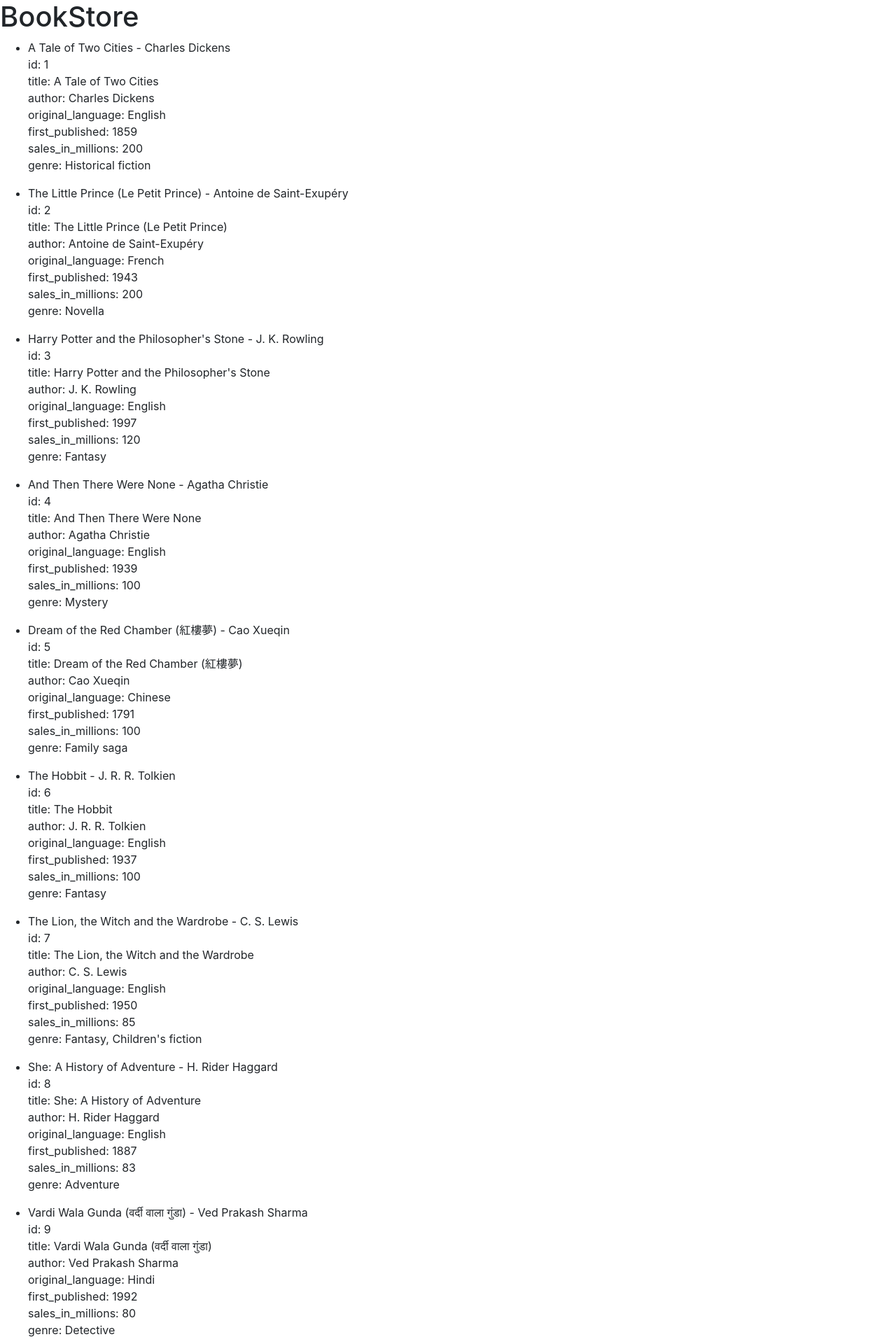
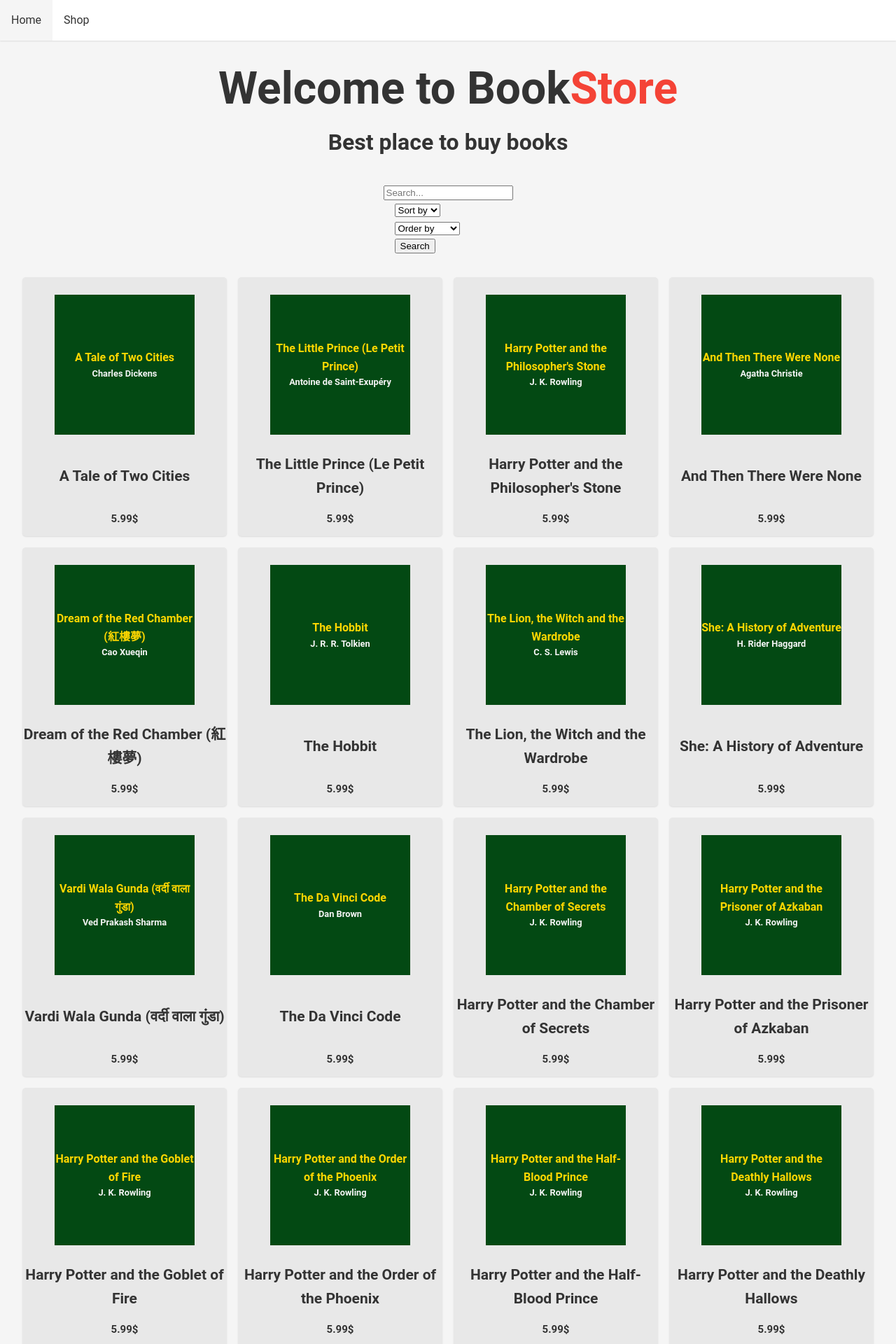
Before and after one commit to kapiw04/bookstore, a Django app: page / in a window 1280 px wide. Shown: the top 1920 px of the page at 70% size. Run offline with Django 4.2, Linux system fonts and the light colour scheme; data comes from the database, SQL or seed files in the repository; some libraries are stand-ins or nearby versions.

Commit message:
index page html and css, database initialization

```diff
--- /dev/null
+++ b/bookstore/books/static/css/styles.css
@@ -0,0 +1,143 @@
+body {
+  font-family: "Roboto", sans-serif;
+  font-size: 1rem;
+  line-height: 1.6;
+  margin: 0;
+  padding: 0;
+  background-color: #f5f5f5;
+  color: #333;
+  margin-top: 60px;
+}
+
+nav {
+  background-color: #fff;
+  box-shadow: 0 1px 2px rgba(0, 0, 0, 0.1);
+  position: fixed;
+  top: 0;
+  left: 0;
+  width: 100%;
+  z-index: 100;
+  display: flex;
+  justify-content: space-between;
+}
+nav ul {
+  display: flex;
+  list-style: none;
+  margin: 0;
+  padding: 0;
+}
+nav ul li {
+  margin: 0;
+  padding: 0;
+}
+nav ul li a {
+  color: #333;
+  display: block;
+  padding: 1rem;
+  text-decoration: none;
+}
+nav ul li a:hover {
+  background-color: #f5f5f5;
+}
+
+.hero {
+  display: flex;
+  flex-direction: column;
+  justify-content: center;
+  align-items: center;
+  color: #333;
+}
+.hero h1 {
+  font-size: 4rem;
+  margin: 1rem 0 0 0;
+  padding: 0;
+}
+.hero .highlight {
+  color: #f44336;
+}
+.hero h2 {
+  font-size: 2rem;
+  margin: 0;
+  padding: 0;
+}
+
+.filters {
+  display: flex;
+  justify-content: center;
+  align-items: center;
+  margin: 2rem;
+  flex-direction: row;
+}
+.filters .filter-item {
+  margin: 0 1rem;
+  padding: 0;
+}
+.filters .filter-item button {
+  background-color: #034913;
+  border: none;
+  border-radius: 5px;
+  color: #f5f5f5;
+  cursor: pointer;
+  font-size: 1rem;
+  padding: 0.5rem 1rem;
+}
+.filters .filter-item button:hover {
+  background-color: #02310d;
+}
+
+.products {
+  display: grid;
+  grid-template-columns: repeat(auto-fit, minmax(250px, 1fr));
+  margin: 2rem;
+  grid-gap: 1rem;
+}
+.products .product-item {
+  background-color: #e8e8e8;
+  border-radius: 5px;
+  box-shadow: 0 1px 2px rgba(0, 0, 0, 0.1);
+  display: grid;
+  grid-template-rows: 250px 70px 50px;
+}
+.products .product-item .container {
+  display: flex;
+  justify-content: center;
+  align-items: center;
+}
+.products .product-item .image {
+  width: 200px;
+  height: 200px;
+  margin: 1rem;
+  background-color: #034913;
+  display: flex;
+  flex-direction: column;
+  justify-content: center;
+  align-items: center;
+}
+.products .product-item .image .image-title {
+  text-align: center;
+  color: gold;
+  font-size: 1rem;
+  margin: 0;
+  padding: 0;
+}
+.products .product-item .image .image-author {
+  text-align: center;
+  color: #f5f5f5;
+  font-size: 0.8rem;
+  margin: 0;
+  padding: 0;
+}
+.products .product-item .title {
+  text-align: center;
+  color: #333;
+  font-size: 14px;
+  margin: 0;
+  padding: 0;
+}
+.products .product-item .price {
+  text-align: center;
+  color: #333;
+  font-size: 10px;
+  margin: 0;
+  padding: 0;
+}/*# sourceMappingURL=styles.css.map */
--- /dev/null
+++ b/bookstore/books/static/css/styles.scss
@@ -0,0 +1,149 @@
+$primiry-color: #f44336;
+$secondary-color: #034913;
+$light-color: #f5f5f5;
+$dark-color: #333;
+
+body{
+    font-family: 'Roboto', sans-serif;
+    font-size: 1rem;
+    line-height: 1.6;
+    margin: 0;
+    padding: 0;
+    background-color: $light-color;
+    color: $dark-color;
+    margin-top: 60px;
+}
+
+nav{
+    background-color: #fff;
+    box-shadow: 0 1px 2px rgba(0,0,0,.1);
+    position: fixed;
+    top: 0;
+    left: 0;
+    width: 100%;
+    z-index: 100;
+    display: flex;
+    justify-content: space-between;
+    ul{
+        display: flex;
+        list-style: none;
+        margin: 0;
+        padding: 0;
+        li{
+            margin: 0;
+            padding: 0;
+            a{
+                color: $dark-color;
+                display: block;
+                padding: 1rem;
+                text-decoration: none;
+                &:hover{
+                    background-color: $light-color;
+                }
+            }
+        }
+    }
+}
+
+.hero{
+    display: flex;
+    flex-direction: column;
+    justify-content: center;
+    align-items: center;
+    color: $dark-color;
+    h1{
+        font-size: 4rem;
+        margin: 1rem 0 0 0;
+        padding: 0;
+    }
+    .highlight{
+        color: $primiry-color;
+    }
+    h2{
+        font-size: 2rem;
+        margin: 0;
+        padding: 0;
+    }
+}
+
+.filters{
+    display: flex;
+    justify-content: center;
+    align-items: center;
+    margin: 2rem;
+    flex-direction: row;
+    .filter-item{
+        margin: 0 1rem;
+        padding: 0;
+        button{
+            background-color: $secondary-color;
+            border: none;
+            border-radius: 5px;
+            color: $light-color;
+            cursor: pointer;
+            font-size: 1rem;
+            padding: 0.5rem 1rem;
+            &:hover{
+                background-color: darken($secondary-color, 5%);
+            }
+        }
+    }
+}
+
+.products{
+    display: grid;
+    grid-template-columns: repeat(auto-fit, minmax(250px, 1fr));
+    margin: 2rem;
+    grid-gap: 1rem;
+    .product-item{
+        background-color: darken($light-color, 5%);
+        border-radius: 5px;
+        box-shadow: 0 1px 2px rgba(0,0,0,.1);
+        display: grid;
+        grid-template-rows: 250px 70px 50px;
+        .container{
+            display: flex;
+            justify-content: center;
+            align-items: center;
+        }
+        .image{
+            width: 200px;
+            height: 200px;
+            margin: 1rem;
+            background-color: $secondary-color;
+            display: flex;
+            flex-direction: column;
+            justify-content: center;
+            align-items: center;
+            .image-title{
+                text-align: center;
+                color: gold;
+                font-size: 1rem;
+                margin: 0;
+                padding: 0;
+            }
+            .image-author{
+                text-align: center;
+                color: $light-color;
+                font-size: 0.8rem;
+                margin: 0;
+                padding: 0;
+            }
+
+        }
+        .title{
+            text-align: center;
+            color: $dark-color;
+            font-size: 14px;
+            margin: 0;
+            padding: 0;
+        }
+        .price{
+            text-align: center;
+            color: $dark-color;
+            font-size: 10px;
+            margin: 0;
+            padding: 0;
+        }
+    }
+}
--- a/bookstore/books/templates/index.html
+++ b/bookstore/books/templates/index.html
@@ -1,26 +1,96 @@
+{% load static %}
 <!DOCTYPE html>
 <html lang="en">
 <head>
     <meta charset="UTF-8">
     <meta name="viewport" content="width=device-width, initial-scale=1.0">
-    <title>BookStore</title>
-    <link rel="stylesheet" href="https://stackpath.bootstrapcdn.com/bootstrap/4.5.2/css/bootstrap.min.css">
+    <title>Ecommerce Website</title>
+    <link rel="stylesheet" href="{% static 'css/styles.css' %}">
 </head>
 <body>
-    <h1>BookStore</h1>
-    <ul>
-        {% for book in books %}
-            <li>{{ book.title }} - {{ book.author }}</li>
-            <p>
-                id: {{ book.id }}<br>
-                title: {{ book.title }}<br>
-                author: {{ book.author }}<br>
-                original_language: {{ book.original_language }}<br>
-                first_published: {{ book.first_published }}<br>
-                sales_in_millions: {{ book.sales_in_millions }}<br>
-                genre: {{ book.genre }}<br>
-            </p>
-        {% endfor %}
-    </ul>
+    <header>
+        <nav>
+            <ul>
+                <li><a href="#">Home</a></li>
+                <li><a href="#">Shop</a></li>
+            </ul>
+        </nav>
+    </header>
+
+    <main>
+        <section class="hero">
+            <div class="header">
+                <h1>Welcome to Book<span class="highlight">Store</span></h1>
+            </div>
+            <div class="sub-header">
+                <h2>Best place to buy books</h2>
+            </div>
+        </section>
+        <section class="filters">
+            <form action="" method="GET">
+                <div class="filter-item container">
+                    <div class="search">
+                        <input type="text" name="search" placeholder="Search...">
+                    </div>
+                    <div class="filter-item sort">
+                        <select name="sort">
+                            <option value="" selected disabled>Sort by</option>
+                            <option value="title">Title</option>
+                            <option value="author">Author</option>
+                            <option value="price">Price</option>
+                        </select>
+                    </div>
+                    <div class="filter-item order">
+                        <select name="order">
+                            <option value="" selected disabled>Order by</option>
+                            <option value="asc">Ascending</option>
+                            <option value="desc">Descending</option>
+                        </select>
+                    </div>
+                    <div class="filter-item submit">
+                        <input type="submit" value="Search">
+                    </div>
+                </div>
+        </section>
+        <section class="products">
+            {% for book in books %}
+            <div class="product-item">
+                <div class="container">
+                    <div class="image">
+                        <h1 class="image-title">
+                            {{ book.title }}
+                        </h1>
+                        <h2 class="image-author">
+                            {{ book.author }}
+                        </h2>
+                    </div>
+                </div>
+                <div class="container">
+                    <div class="title">
+                        <h1>
+                            {{ book.title }}
+                        </h1>
+                    </div>
+                </div>
+                <div class="container">
+                    <div class="price">
+                        <h1>
+                            5.99$
+                        </h1>
+                    </div>
+                </div>
+            </div>
+            {% endfor %}
+        </section>
+    </main>
+
+    <footer>
+        <p class="credits">
+            Created by <a href="http://github.com/kapiw04" class="highlight">Kacper Wojtowicz</a>
+            <a href="https://www.kaggle.com/datasets/drahulsingh/best-selling-books" class="dataset">Dataset used</a>
+        </p>
+    </footer>
 </body>
 </html>
+</body>
+</html>
```
Also changed, not shown: bookstore/books/templates/styles.scss (deleted), 1 other file.
